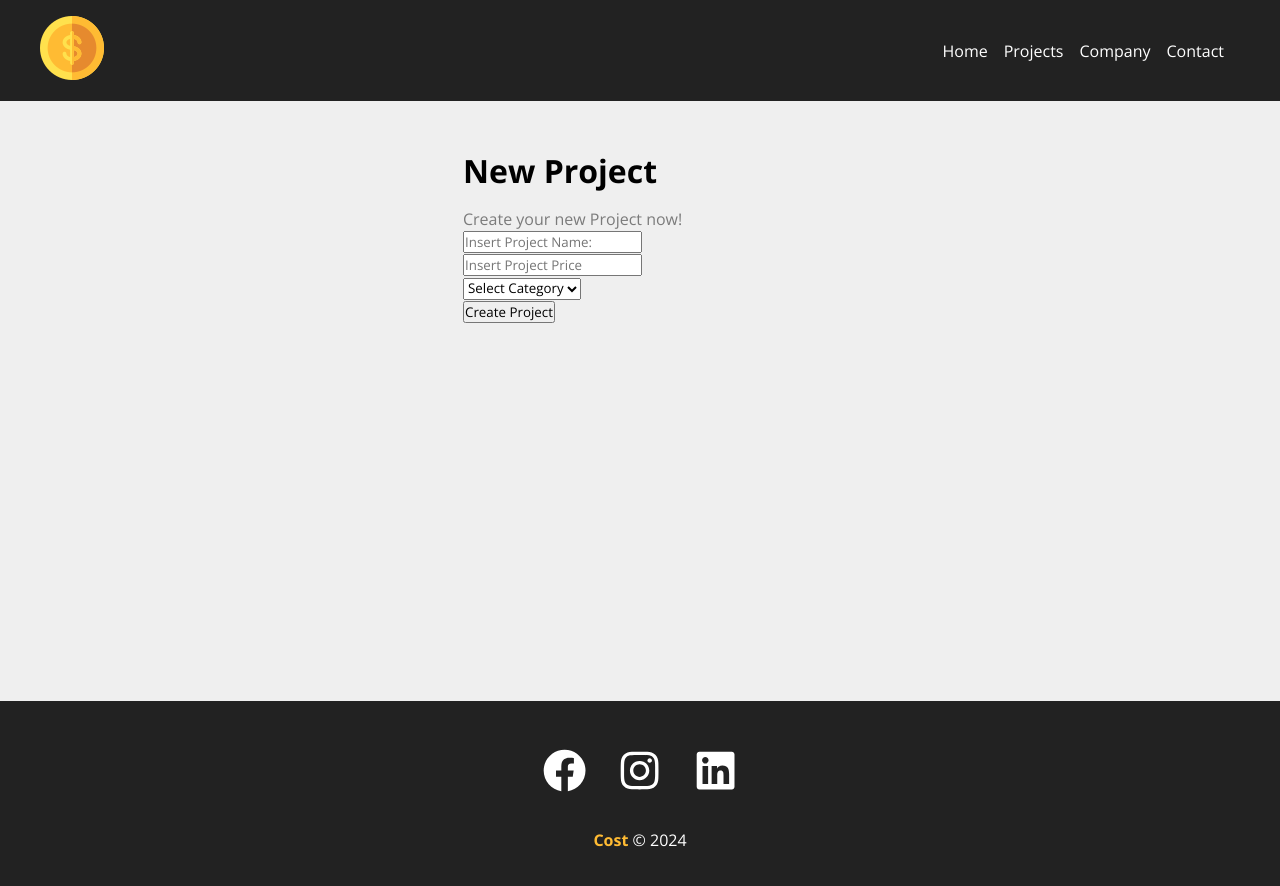
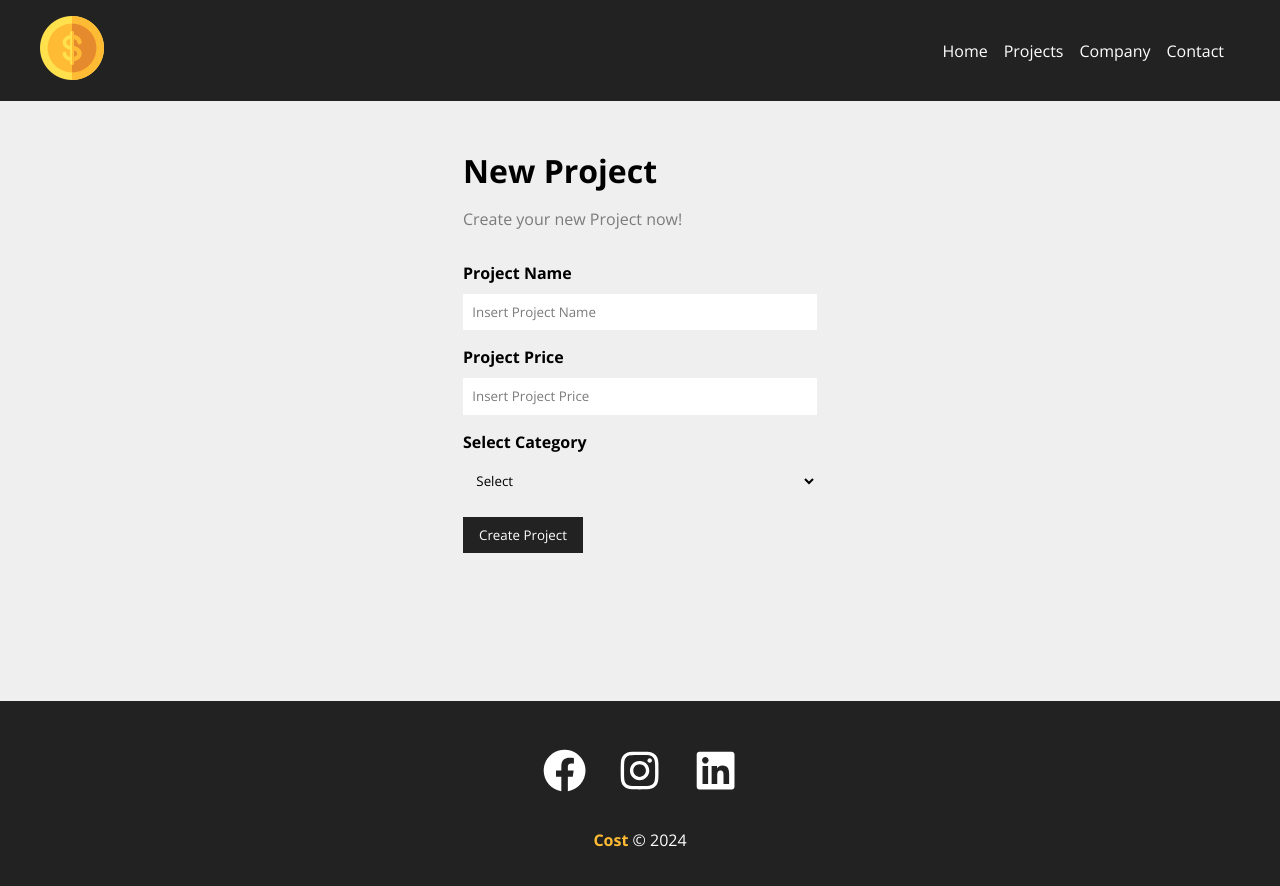
Before and after one commit to warleyzee/cost_project, a JavaScript app: page /newProject in a window 1280 px wide. Shown: the top 886 px of the page. Built offline with nearby package versions, Linux system fonts and the light colour scheme; the HTML template or start-up script is replaced by a standard one.

Commit message:
create page create project

```diff
--- /dev/null
+++ b/src/components/form/button/Button.js
@@ -0,0 +1,11 @@
+import styles from './Button.module.css';
+
+function Button({text}){
+  return(
+    <div>
+      <button className={styles.btn}>{text}</button>
+    </div>
+  )
+}
+
+export default Button;
--- /dev/null
+++ b/src/components/form/button/Button.module.css
@@ -0,0 +1,13 @@
+.btn{
+  background-color: #222;
+  color: #fff;
+  padding: 0.7em 1.2em;
+  text-decoration: none;
+  transition: .5s;
+  cursor: pointer;
+  border: none;
+}
+
+.btn:hover{
+  color: #ffbb33;
+}
--- /dev/null
+++ b/src/components/form/input/Input.js
@@ -0,0 +1,19 @@
+import style from './Input.module.css';
+
+function Input({type, text, name, placeholder, handleOnChancge, value}){
+  return(
+    <div className={style.form_control}>
+      <label htmlFor={name}>{text}</label>
+      <input
+        type={type}
+        name={name}
+        id={name}
+        placeholder={placeholder}
+        onChancge={handleOnChancge}
+        value={value}
+      />
+    </div>
+  )
+}
+
+export default Input;
--- /dev/null
+++ b/src/components/form/input/Input.module.css
@@ -0,0 +1,20 @@
+.form_control{
+  display: flex;
+  flex-direction: column;
+  margin-bottom: 1em;
+}
+
+.form_control label{
+  margin-bottom: .6em;
+  font-weight: bold;
+}
+
+.form_control input{
+  padding: .7em;
+  border-radius: 0;
+  border: none;
+}
+
+.form_control input::placeholder{
+  color: #7b7b7b;
+}
--- /dev/null
+++ b/src/components/form/select/Select.js
@@ -0,0 +1,14 @@
+import style from './Select.module.css';
+
+function Select({ text, name, option, handleOnChancge, value}){
+  return(
+    <div className={style.form_control}>
+      <label htmlFor={name}>{text}</label>
+      <select name={name} id={name}>
+        <option>Select</option>
+      </select>
+    </div>
+  )
+}
+
+export default Select;
--- /dev/null
+++ b/src/components/form/select/Select.module.css
@@ -0,0 +1,16 @@
+.form_control{
+  display: flex;
+  flex-direction: column;
+  margin-bottom: 1em;
+}
+
+.form_control label{
+  margin-bottom: .6em;
+  font-weight: bold;
+}
+
+.form_control select{
+  padding: .7em;
+  border-radius: 0;
+  border: none;
+}
--- a/src/components/pages/newProject/NewProject.js
+++ b/src/components/pages/newProject/NewProject.js
@@ -7,7 +7,7 @@
     <div className={styles.newProject_container}>
       <h1>New Project</h1>
       <p>Create your new Project now!</p>
-      <ProjectForm />
+      <ProjectForm btnText="Create Project"/>
     </div>
   );
 }
--- a/src/components/project/ProjectForm.js
+++ b/src/components/project/ProjectForm.js
@@ -1,22 +1,15 @@
-function ProjectForm(){
+import style from './ProjectForm.module.css';
+import Input from '../form/input/Input';
+import Select from '../form/select/Select';
+import Button from '../form/button/Button';
+
+function ProjectForm({ btnText }){
   return(
-    <form >
-      <div>
-        <input type="text" placeholder="Insert Project Name:" />
-      </div>
-      <div>
-        <input type="number" placeholder="Insert Project Price" />
-      </div>
-      <div>
-        <select name="category_id">
-          <option disable selected>
-            Select Category
-          </option>
-        </select>
-      </div>
-      <div>
-        <input type="submit" value="Create Project" />
-      </div>
+    <form className={style.form} >
+      <Input type="text" text="Project Name" name="name" placeholder="Insert Project Name" />
+      <Input type="number" text="Project Price" name="price" placeholder="Insert Project Price" />
+      <Select name="category_id" text="Select Category" />
+      <Button text={btnText}/>
     </form>
   )
 }
--- /dev/null
+++ b/src/components/project/ProjectForm.module.css
@@ -0,0 +1,4 @@
+.form{
+  width: 100%;
+  margin: 2em 0;
+}
```
